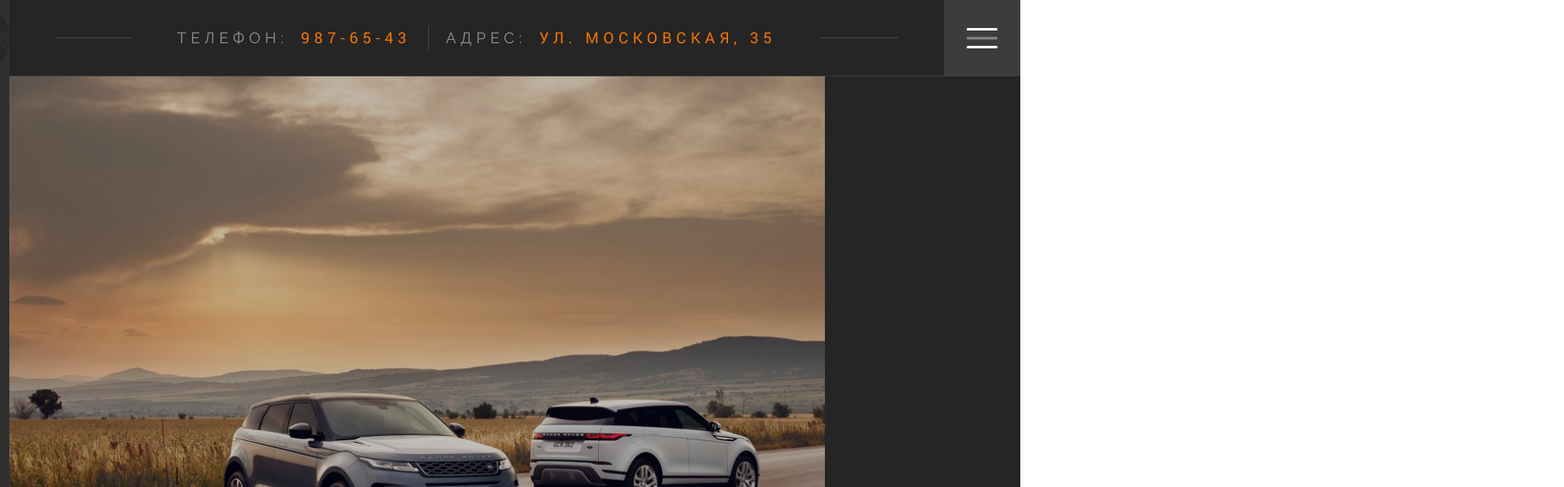
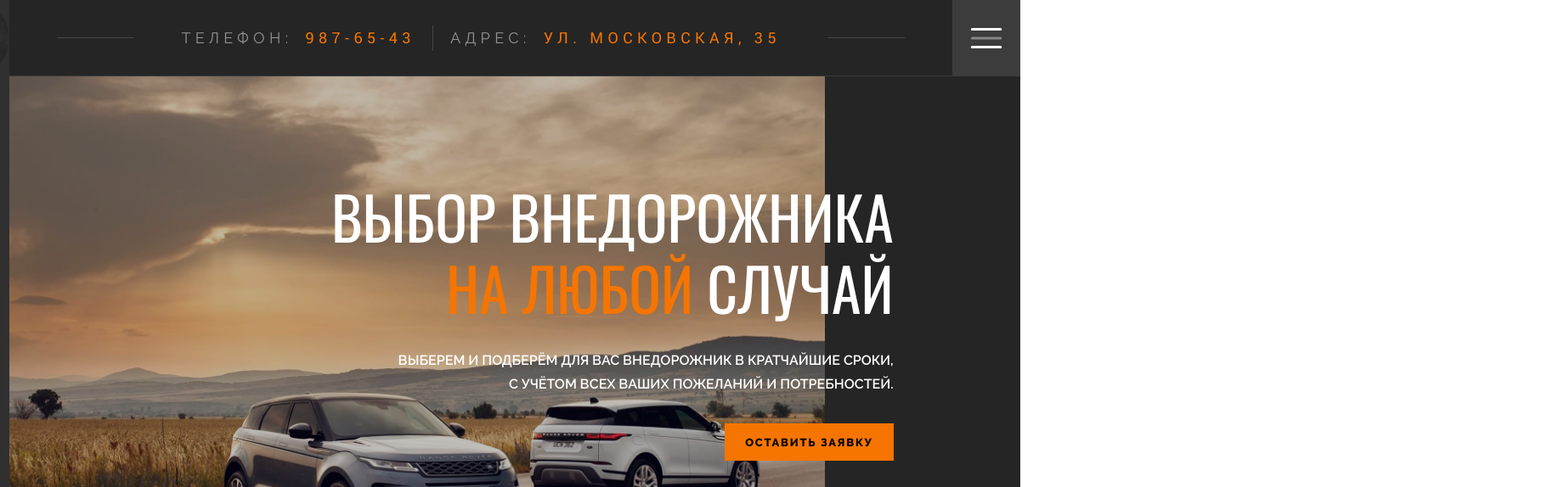
Before and after one commit to alienat3d/off-road-cars-rental, a website: page app/index.html in a window 1280 px wide. Shown: the top 574 px of the page at 85% size, 1841 px wide, since content can reach past the window. Drawn offline with nearby package versions, Linux system fonts and the light colour scheme; files that its build step writes are made by us from their sources; files whose address does not match are found by name.

Commit message:
done(slider with images)

```diff
--- a/app/index.html
+++ b/app/index.html
@@ -5,6 +5,7 @@
   <!-- === TOP-LINE === -->
   <div class="top-line">
     <a class="logo" href="#" style="background-image: url('images/dist/logo.png');"></a>
+    <div class="top-line__inner-box">
       <div class="top-line__decor-line"></div>
       <div class="top-line__contacts">
         <a href="tel:9876543">Телефон: <span>987-65-43</span></a>
@@ -12,6 +13,7 @@
         <address>Адрес: <span>ул. Московская, 35</span></address>
       </div>
       <div class="top-line__decor-line"></div>
+    </div>
     <button class="burger-menu-button">
       <svg width="50" height="50" fill="none">
         <path stroke="#fff" stroke-linecap="round" stroke-width="3" d="M41.67 14.58H8.33" />
@@ -48,22 +50,64 @@
     <!-- === / ASIDE === -->
     <!-- === SLIDER-CONTAINER === -->
     <div class="slider-container">
+      <!-- === SLIDER-TEXT === -->
+      <div class="slider-text">
+        <div class="swiper-wrapper">
+          <!-- Slide #1 -->
+          <div class="swiper-slide  slider-text__slide">
+            <div class="slider-text__content">
+              <h2 class="slider-text__heading">Выбор внедорожника <span>на любой</span> случай</h2>
+              <p class="slider-text__description">Выберем и подберём для вас внедорожник в кратчайшие сроки, с учётом всех
+                ваших пожеланий и потребностей.</p>
+              <button class="button  slider-text__button">
+                <span>Оставить заявку</span>
+              </button>
+            </div>
+          </div>
+          <!-- Slide #2 -->
+          <div class="swiper-slide  slider-text__slide">
+            <div class="slider-text__content">
+              <h2 class="slider-text__heading">Индивидуальный подход <span>к каждому</span> покупателю</h2>
+              <p class="slider-text__description">Все автомобили мы подбираем индивидуально для каждого клиента или покупателя и с трепетом относимся к результату нашей работы.</p>
+              <button class="button  slider-text__button">
+                <span>Оставить заявку</span>
+              </button>
+            </div>
+          </div>
+          <!-- Slide #3 -->
+          <div class="swiper-slide  slider-text__slide">
+            <div class="slider-text__content">
+              <h2 class="slider-text__heading">Выбор лучшей модели <span>из модельного</span> ряда</h2>
+              <p class="slider-text__description">В нашем модельном ряду имеются модели сотен различных внедорожников, которые удовлетворят даже самого требовательного клиента.</p>
+              <button class="button  slider-text__button">
+                <span>Оставить заявку</span>
+              </button>
+            </div>
+          </div>
+        </div>
+      </div>
+      <!-- === / SLIDER-TEXT === -->
+      <!-- === SLIDER-IMAGES === -->
       <div class="slider-images  swiper">
         <div class="swiper-wrapper">
+          <!-- Slide #1 -->
           <div class="swiper-slide  slider-images__slide">
             <div class="slider-images__slide-background" data-swiper-parallax="25%"
               style="background-image: url(images/dist/content/slider/1.jpg);"></div>
           </div>
+          <!-- Slide #2 -->
           <div class="swiper-slide  slider-images__slide">
             <div class="slider-images__slide-background" data-swiper-parallax="25%"
               style="background-image: url(images/dist/content/slider/2.jpg);"></div>
           </div>
+          <!-- Slide #3 -->
           <div class="swiper-slide  slider-images__slide">
             <div class="slider-images__slide-background" data-swiper-parallax="25%"
               style="background-image: url(images/dist/content/slider/3.jpg);"></div>
           </div>
         </div> <!-- .swiper-wrapper -->
       </div> <!-- .slider-images .swiper -->
+      <!-- === / SLIDER-IMAGES === -->
       <div class="slider__bottom">
         <div class="slider__share-list  socials-list">
           <a class="socials-list__link  slider__share-link"
--- a/app/js/app.js
+++ b/app/js/app.js
@@ -2,13 +2,19 @@
 
 import Swiper from 'swiper';
 
-import { Keyboard, Mousewheel, Parallax } from 'swiper/modules';
+import { Keyboard, Mousewheel, Parallax, Controller } from 'swiper/modules';
 
 const swiperImages = new Swiper('.slider-images', {
-  modules: [Keyboard, Mousewheel, Parallax],
+  modules: [Parallax, Controller],
   loop: false,
   speed: 2400,
   parallax: true,
+});
+
+const swiperText = new Swiper('.slider-text', {
+  modules: [Keyboard, Mousewheel, Controller],
+  loop: false,
+  speed: 2400,
   mousewheel: {
     invert: false,
   },
@@ -18,5 +24,8 @@ const swiperImages = new Swiper('.slider-images', {
   },
 });
 
+swiperImages.controller.control = swiperText;
+swiperText.controller.control = swiperImages;
+
 // Just in case, later to delete.
 // document.addEventListener('DOMContentLoaded', () => {});
--- /dev/null
+++ b/app/styles/sass/blocks/button.scss
@@ -0,0 +1,41 @@
+.button {
+  position: relative;
+  border: none;
+  padding: 16px 24px 15px;
+  display: inline-block;
+  background-color: $accent;
+  text-transform: uppercase;
+  font-weight: 800;
+  font-size: 13px;
+  line-height: 1;
+  letter-spacing: 1.8px;
+
+  &::after {
+    content: '';
+    position: absolute;
+    top: 0;
+    left: 0;
+    width: 0;
+    height: 100%;
+    background-color: $dark;
+    transition: all 0.5s ease-out;
+  }
+
+  &:hover,
+  &:focus {
+    color: #fff;
+    &::after {
+      width: 100%;
+    }
+  }
+  // ? alt. animation
+  // &:hover, &:focus {
+  //   border-radius: 35px;
+  //   color: #FFF;
+  // }
+}
+
+.button span {
+  z-index: 2;
+  position: relative;
+}
--- a/app/styles/sass/blocks/logo.scss
+++ b/app/styles/sass/blocks/logo.scss
@@ -1,5 +1,5 @@
 .logo {
-  flex-basis: $size;
+  min-width: $size;
   height: $size;
   background-color: $dark;
   background-position: center;
--- a/app/styles/sass/blocks/slider-images.scss
+++ b/app/styles/sass/blocks/slider-images.scss
@@ -4,14 +4,11 @@
   margin-left: $size;
   width: 75%;
   height: 100%;
-
-
 }
 
 .slider-images__slide {
   overflow: hidden;
   height: 100%;
-
 }
 
 .slider-images__slide-background {
--- /dev/null
+++ b/app/styles/sass/blocks/slider-text.scss
@@ -0,0 +1,41 @@
+.slider-text {
+  margin-left: $size;
+  z-index: 3;
+  position: absolute;
+  width: 100%;
+  height: calc(100vh - $size * 2.5);
+}
+
+.slider-text__slide {
+  padding-right: 18.7%;
+  display: flex;
+  justify-content: center;
+  align-items: flex-end;
+  flex-direction: column;
+}
+
+.slider-text__content{
+  width: 670px;
+  text-align: right;
+  text-transform: uppercase;
+}
+
+.slider-text__heading {
+  margin-bottom: 31px;
+  font-family: 'Oswald', sans-serif;
+  font-size: 70px;
+  line-height: 120%;
+  font-weight: 400;
+}
+
+.slider-text__heading span {
+  color: $accent;
+  white-space: nowrap;
+}
+
+.slider-text__description {
+  margin-bottom: 33px;
+  margin-left: auto;
+  max-width: 590px;
+  font-weight: 600;
+}
--- a/app/styles/sass/blocks/slider.scss
+++ b/app/styles/sass/blocks/slider.scss
@@ -46,11 +46,10 @@
     content: '';
     position: absolute;
     top: 0;
-    right: -3px;
+    right: -2px;
     width: 3px;
     height: 100%;
     background-color: $accent;
-    // border-right: 3px solid $accent;
   }
 
   &:hover {
--- a/app/styles/sass/blocks/top-line.scss
+++ b/app/styles/sass/blocks/top-line.scss
@@ -1,6 +1,5 @@
 .top-line {
   z-index: 50;
-  border-bottom: 1px solid rgba(#fff, $border-opacity);
   position: absolute;
   top: 0;
   display: flex;
@@ -8,6 +7,15 @@
   width: 100%;
   height: $size;
   background-color: $deep-dark;
+}
+
+.top-line__inner-box {
+  border-bottom: 1px solid rgba(#fff, $border-opacity);
+  display: flex;
+  align-items: center;
+  align-items: center;
+  width: 100%;
+  height: $size;
 }
 
 .top-line__decor-line {
@@ -21,7 +29,7 @@
     display: inline-block;
     width: $size;
     height: 1px;
-    background-color: rgba(#fff, $border-opacity*1.5);
+    background-color: rgba(#fff, $border-opacity * 1.5);
   }
 }
 
@@ -31,8 +39,8 @@
   text-transform: uppercase;
   font-size: 18px;
   font-weight: 500;
-  letter-spacing: .3em;
-  color: rgba(255, 255, 255, 0.50);
+  letter-spacing: 0.3em;
+  color: rgba(255, 255, 255, 0.5);
 }
 
 .top-line__contacts a {
@@ -51,7 +59,7 @@
   margin-right: 20px;
   width: 1px;
   height: 30px;
-  background-color: rgba(#fff, $border-opacity*1.5);
+  background-color: rgba(#fff, $border-opacity * 1.5);
 }
 
 .top-line__contacts address {
```
Also changed, not shown: app/css/app.min.css, app/js/app.min.js. Lines whose indentation alone changed are shown as unchanged.
